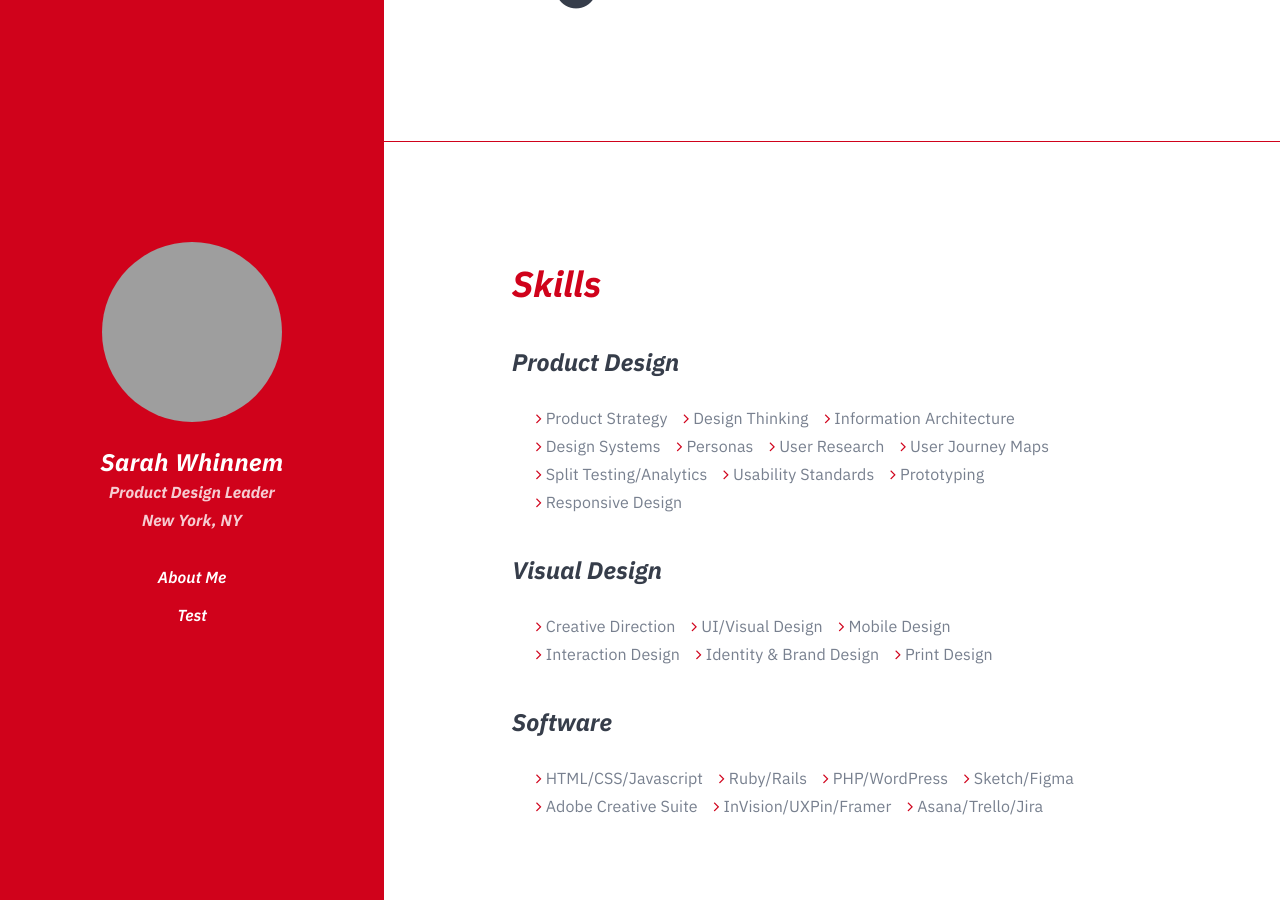
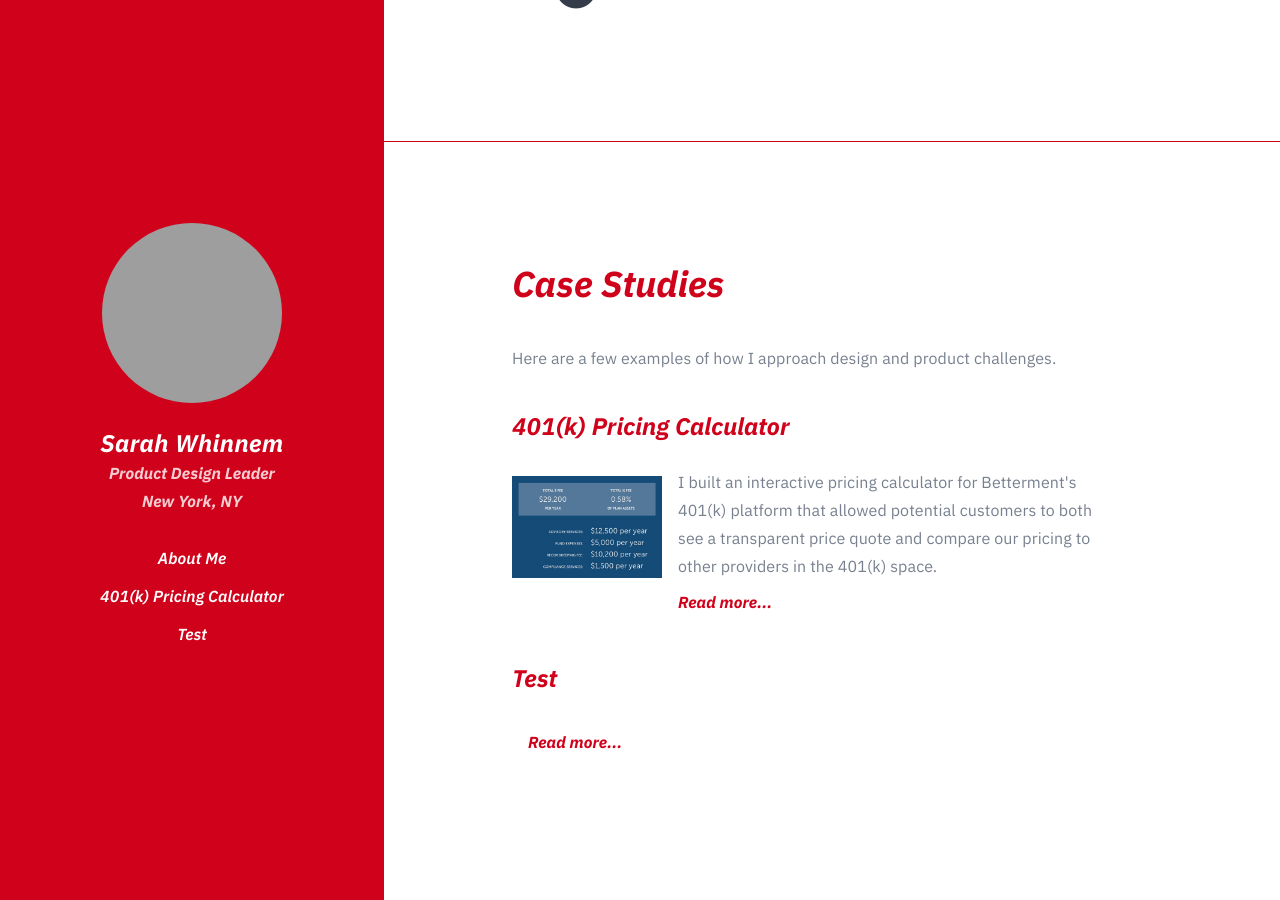
Before and after one commit to madysondesigns/madysondesigns.github.io, a Jekyll site: the page built from index.md, in a window 1280 px wide and 900 px high, scrolled down 758 px. Built offline with Jekyll 4.4.1, drawn with Linux system fonts in a browser that asks for light colours; grey boxes are pictures that could not be loaded.

Commit message:
add case studies to home page

```diff
--- /dev/null
+++ b/_case-studies/401k-pricing-calculator.md
@@ -0,0 +1,26 @@
+---
+title: "401(k) Pricing Calculator"
+date: 2017-10-03
+featured: true
+image: "/assets/images/feature-pricing.png"
+description: "I built an interactive pricing calculator for Betterment's 401(k) platform that allowed potential customers to both see a transparent price quote and compare our pricing to other providers in the 401(k) space."
+tags: ["Prototyping", "Research", "Visual Design", "Engineering"]
+---
+
+## The Problem
+### Betterment needed a way to provide information about pricing for our 401(k) product in a easily understandable and transparent way. We also needed to position our pricing as competitive in the market.
+
+## The User
+We were targeting 401(k) decision makers at our potential target companies. These people are typically HR or administrative professionals, who may have very little experience with 401(k)s. They need to research and compare options for their team, usually 10-100 employees.
+
+
+
+## Research
+The first step in this project was to interview as many of these decision makers as possible. I reached into our pool of existing customers, as well as companies still in the sales process.
+
+### I set up interviews with a variety of decision makers and wrote a script to guide the conversation to answer the following questions:
+* What do you know about 401(k) pricing?
+* What information factors into your decision?
+* What data points do you use to compare providers?
+
+**The majority of customers I interviewed were experienced in HR, but not in 401(k)s. This meant that they often didn’t know what information they needed to know, or what options they should be comparing.** This gave us an opportunity to provide the information that decision makers need and to shape the story around 401(k) pricing. Feedback from decision makers also supported the idea that increasing transparency increases trust — something that is incredibly valuable to us.
--- /dev/null
+++ b/_includes/case-studies.html
@@ -0,0 +1,22 @@
+<section class="resume-section" id="case-studies">
+  <div class="my-auto resume-content" id="projects-content">
+    <h2 class="mb-5">Case Studies</h2>
+    <p>Here are a few examples of how I approach design and product challenges.</p>
+    {%- for case-study in site.case-studies -%}
+      <h3 class="mt-5"><a href="{{ case-study.url | relative_url }}">{{ case-study.title }}</a></h3>
+      <div class="resume-item">
+        <div class="case-study-photo mr-4">
+          <!-- {{with .Params.image }} -->
+          <img src="{{ case-study.image }}" style="max-height:150px;max-width:150px;" />
+          <!-- {{ end }} -->
+        </div>
+        <div class="case-study-excerpt">
+          <p>{{ case-study.description | safeHTML }}
+          <p>
+          <p class><a href="{{ case-study.url | relative_url }}">Read more...</a></p>
+        </div>
+      </div>
+      <!-- {{ partial "techtags" . }} -->
+    {%- endfor -%}
+  </div>
+</section>
--- a/_includes/nav.html
+++ b/_includes/nav.html
@@ -24,11 +24,11 @@
         {%- endif -%}
       {%- endfor -%}
 
-      {% for case-study in site.case-studies %}
+      {%- for case-study in site.case-studies -%}
       <li class="nav-item">
         <a class="nav-link js-scroll-trigger" href="{{ case-study.url | relative_url }}">{{ case-study.title | escape }}</a>
       </li>
-      {% endfor %}
+      {%- endfor -%}
     </ul>
   </div>
 </nav>
--- a/_layouts/home.html
+++ b/_layouts/home.html
@@ -3,6 +3,7 @@ layout: default
 ---
 
 {%- include about.html -%}
+{%- include case-studies.html -%}
 {%- include resume/skills.html -%}
 {%- include resume/experience.html -%}
 {%- include resume/education.html -%}
```
